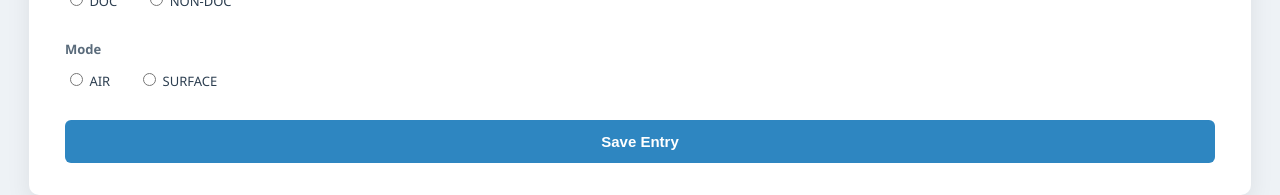
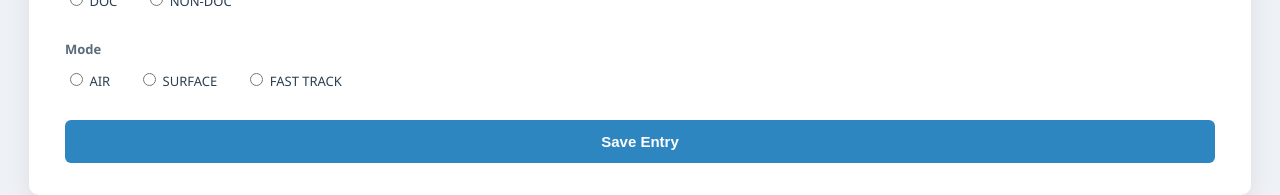
Before and after one commit to kapilgoriya3-cmyk/S-courier-system, a React (Create React App) app in the folder frontend/: page /#/ in a window 1280 px wide. Shown: the part 493-688 px from the top of the page. Built offline with nearby package versions, Linux system fonts and the light colour scheme.

Commit message:
Add FAST TRACK mode

```diff
--- a/frontend/src/pages/AddEntry.js
+++ b/frontend/src/pages/AddEntry.js
@@ -1,7 +1,6 @@
 import { useState } from "react";
 
 function AddEntry() {
-
   const [isSubmitting, setIsSubmitting] = useState(false);
   const [formData, setFormData] = useState({
     clientName: "",
@@ -13,7 +12,7 @@ function AddEntry() {
     courierType: "",
     docketNumber: "",
     mode: "",
-    phone: ""
+    phone: "",
   });
 
   // ===== HANDLE CHANGE =====
@@ -25,7 +24,7 @@ function AddEntry() {
 
     setFormData({
       ...formData,
-      [name]: value
+      [name]: value,
     });
   };
 
@@ -66,18 +65,19 @@ function AddEntry() {
       ...formData,
       weight: formData.weight ? Number(formData.weight) : 0,
       charge: Number(formData.charge),
-      docketNumber: formData.docketNumber
-        ? Number(formData.docketNumber)
-        : ""
+      docketNumber: formData.docketNumber ? Number(formData.docketNumber) : "",
     };
 
-    const response = await fetch("https://s-courier-system.onrender.com/api/courier", {
+    const response = await fetch(
+      "https://s-courier-system.onrender.com/api/courier",
+      {
         method: "POST",
         headers: {
-        "Content-Type": "application/json"
+          "Content-Type": "application/json",
         },
-      body: JSON.stringify(payload)
-    });
+        body: JSON.stringify(payload),
+      },
+    );
 
     if (response.ok) {
       alert("Entry Saved ✅");
@@ -92,7 +92,7 @@ function AddEntry() {
         courierType: "",
         docketNumber: "",
         mode: "",
-        phone: ""
+        phone: "",
       });
     } else {
       alert("Failed to save ❌");
@@ -105,7 +105,6 @@ function AddEntry() {
       <h2>Add Courier Entry</h2>
 
       <form onSubmit={handleSubmit} className="form-grid">
-
         <div className="form-group">
           <label>Client Name</label>
           <input
@@ -187,7 +186,6 @@ function AddEntry() {
             value={formData.phone}
             onChange={handleChange}
             maxLength="10"
-
             required
           />
         </div>
@@ -203,7 +201,8 @@ function AddEntry() {
                 value="DOC"
                 checked={formData.type === "DOC"}
                 onChange={handleChange}
-              /> DOC
+              />{" "}
+              DOC
             </label>
 
             <label>
@@ -213,7 +212,8 @@ function AddEntry() {
                 value="NON-DOC"
                 checked={formData.type === "NON-DOC"}
                 onChange={handleChange}
-              /> NON-DOC
+              />{" "}
+              NON-DOC
             </label>
           </div>
         </div>
@@ -229,7 +229,8 @@ function AddEntry() {
                 value="AIR"
                 checked={formData.mode === "AIR"}
                 onChange={handleChange}
-              /> AIR
+              />{" "}
+              AIR
             </label>
 
             <label>
@@ -239,7 +240,19 @@ function AddEntry() {
                 value="SURFACE"
                 checked={formData.mode === "SURFACE"}
                 onChange={handleChange}
-              /> SURFACE
+              />{" "}
+              SURFACE
+            </label>
+            {/* ⭐ NEW OPTION */}
+            <label>
+              <input
+                type="radio"
+                name="mode"
+                value="FAST TRACK"
+                checked={formData.mode === "FAST TRACK"}
+                onChange={handleChange}
+              />{" "}
+              FAST TRACK
             </label>
           </div>
         </div>
@@ -249,7 +262,6 @@ function AddEntry() {
             {isSubmitting ? "Saving..." : "Save Entry"}
           </button>
         </div>
-
       </form>
     </div>
   );
```
Lines whose indentation alone changed are shown as unchanged.
